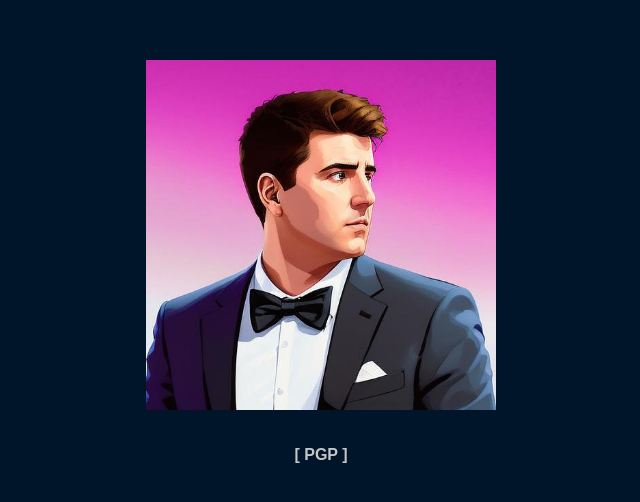
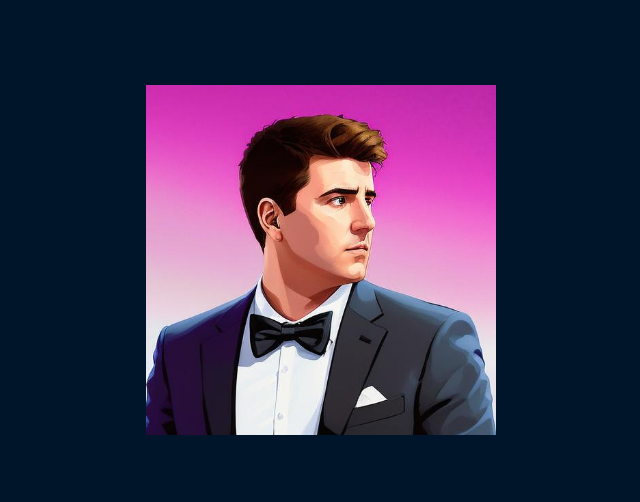
Before and after one commit to felixoi/felixoi-com, a Nuxt app: page / in a window 1280 px wide. Shown: the part 138-640 px from the top of the page, without its empty margins (319-959 px from the left). Built offline with nearby package versions, Linux system fonts and the light colour scheme.

Commit message:
Remove pgp

```diff
--- a/app.vue
+++ b/app.vue
@@ -2,9 +2,6 @@
   <div class="Aligner-item">
     <div>
       <img alt="Avatar" src="~assets/images/avatar.jpg" />
-      <div class="text-container">
-        <a class="text" href="/pgp.txt">[ PGP ]</a>
-      </div>
     </div>
   </div>
 </template>
```
Also changed, not shown: public/pgp.txt (deleted).
